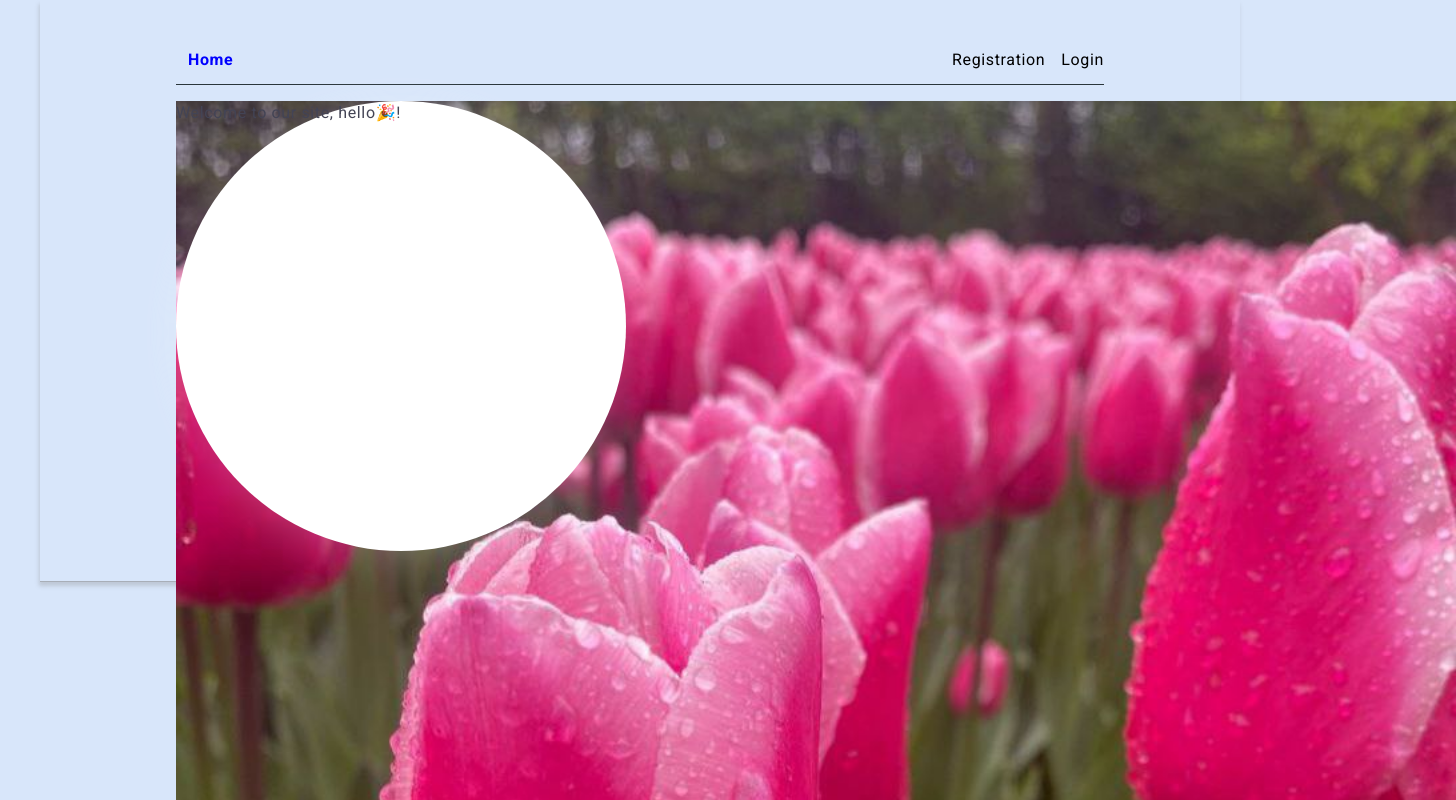
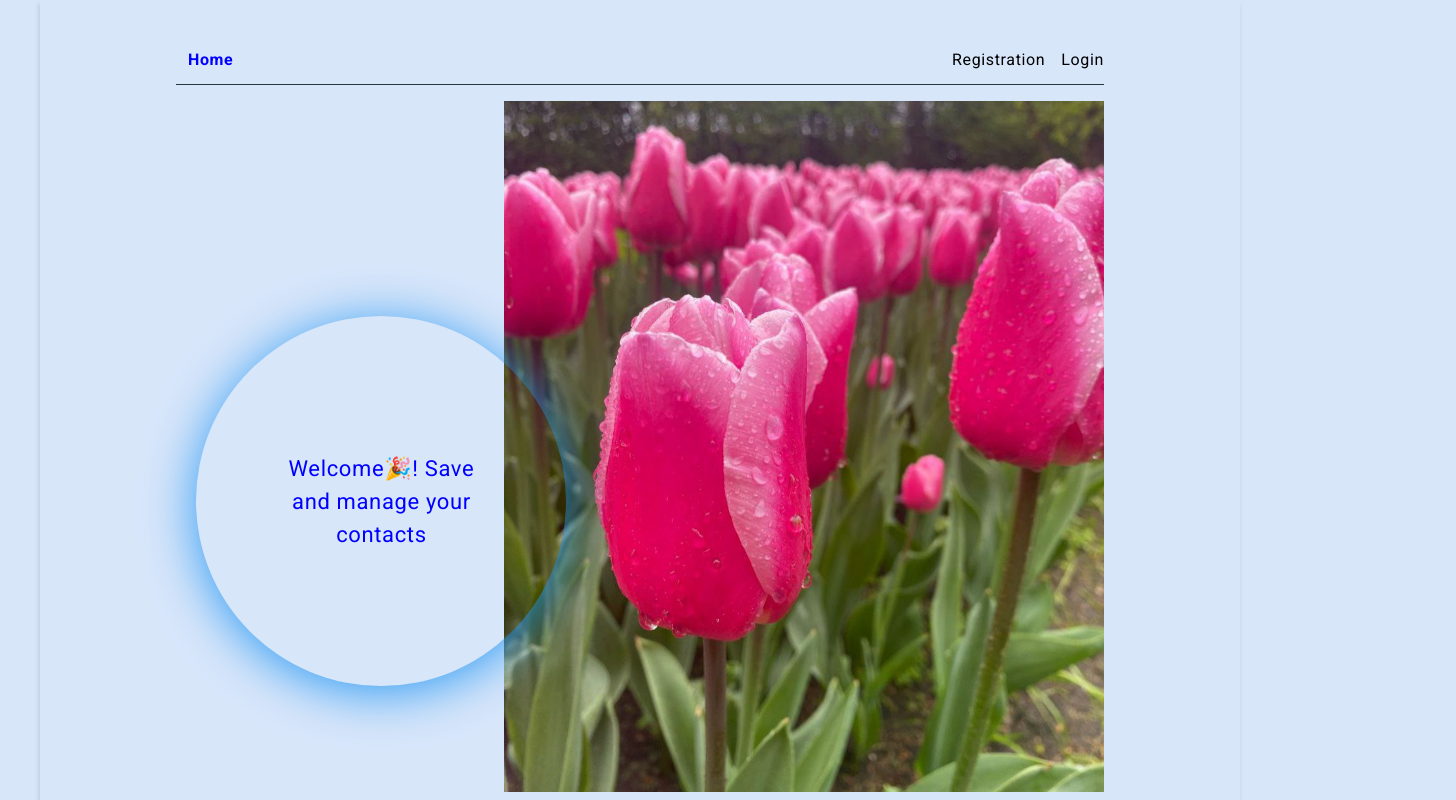
Before and after one commit to NataliaZgurska/goit-react-hw-08, a React (Vite) app: page / in a window 1280 px wide. Shown: the top 800 px of the page, 1456 px wide, since content can reach past the window. Built offline with nearby package versions, Linux system fonts and the light colour scheme; no server answers.

Commit message:
update HomePage css

```diff
--- a/src/index.css
+++ b/src/index.css
@@ -39,7 +39,6 @@ input:focus {
 img {
   display: block;
   max-width: 100%;
-  /* max-width: auto; */
   height: auto;
 }
 
--- a/src/pages/ContactsPage/ContactsPage.module.css
+++ b/src/pages/ContactsPage/ContactsPage.module.css
@@ -2,7 +2,7 @@
   display: flex;
   flex-direction: column;
   align-items: center;
-  background-color: white;
+  background-color: #f9f9f6c9;
   box-shadow: 0px 6px 50px rgba(217, 229, 255, 0.7);
   border-radius: 10px;
   padding-top: 18px;
--- a/src/pages/HomePage/HomePage.jsx
+++ b/src/pages/HomePage/HomePage.jsx
@@ -8,13 +8,16 @@ const HomePage = () => {
       <Helmet>
         <title>HomePage</title>
       </Helmet>
-      <div className={css.homePageContainer}></div>
-      <div className={css.imgWrap}>
-        <img src={firstPicture} alt="tulips" className={css.homePageImg} />
-      </div>
+      <div className={css.homePageContainer}>
+        <div className={css.circle}>
+          <p className={css.welcomeText}>
+            Welcome🎉! Save and manage your contacts
+          </p>
+        </div>
 
-      <div className={css.circle}>
-        <p>Welcome to our site, hello🎉!</p>
+        <div className={css.imgWrap}>
+          <img src={firstPicture} alt="tulips" className={css.homePageImg} />
+        </div>
       </div>
     </>
   );
--- a/src/pages/HomePage/HomePage.module.css
+++ b/src/pages/HomePage/HomePage.module.css
@@ -1,40 +1,96 @@
 .homePageContainer {
-  width: 100vw;
-  /* height: 100vh; */
+  position: relative;
+  height: 100vh;
+}
 
-  /* background-image: url(./tulips-min.jpg); */
-  /* background-size: contain;
-  background-repeat: no-repeat;
-  background-position: left 70% top;
-
-  display: flex;
-  flex-direction: column;
-  justify-content: center;
-  align-items: center;
+.circle {
+  width: 370px;
+  height: 370px;
+  width: 200px;
+  height: 200px;
+  border-radius: 50%;
+  box-shadow: 0px 6px 50px rgba(33 150 243 / 94%);
 
   position: absolute;
-  z-index: 1; */
+  left: 20px;
+  top: 50%;
+  transform: translateY(-50%);
+  display: flex;
+  align-items: center;
+  justify-content: center;
+
+  animation-name: fadeHomePageCircle;
+  animation-duration: 1.5s;
+  animation-timing-function: linear;
+  animation-delay: 0s;
+  animation-iteration-count: 1;
+  animation-fill-mode: forwards;
+}
+
+@keyframes fadeHomePageCircle {
+  0% {
+    width: 200px;
+    height: 200px;
+  }
+  25% {
+    width: 220px;
+    height: 220px;
+  }
+  50% {
+    width: 270px;
+    height: 270px;
+  }
+  75% {
+    width: 320px;
+    height: 320px;
+  }
+  100% {
+    width: 370px;
+    height: 370px;
+  }
+}
+
+.welcomeText {
+  opacity: 0;
+  width: 200px;
+  height: 200px;
+  border-radius: 50%;
+  display: flex;
+  align-items: center;
+  justify-content: center;
+  text-align: center;
+  font-size: 22px;
+  color: blue;
+
+  animation-name: fadeHomePageWelcomeText;
+  animation-duration: 1.5s;
+  animation-timing-function: linear;
+  animation-delay: 0s;
+  animation-iteration-count: 1;
+  animation-fill-mode: forwards;
+}
+
+@keyframes fadeHomePageWelcomeText {
+  0% {
+    opacity: 0;
+  }
+
+  50% {
+    opacity: 0.5;
+  }
+
+  100% {
+    opacity: 1;
+  }
 }
 
 .imgWrap {
-  width: 100%;
-  position: absolute;
-  z-index: 1;
+  float: right;
+  width: 600px;
+  height: auto;
+  margin-left: 20px;
 }
 
 .homePageImg {
   width: 100%;
 }
-
-.circle {
-  position: relative;
-  z-index: 2;
-  /* left: 25%;
-  top: 25%; */
-  width: 450px;
-  height: 450px;
-  border-radius: 50%;
-  /* background-color: #f7faff42; */
-  background-color: white;
-  box-shadow: 0px 6px 50px #f7faff42;
-}
--- a/src/pages/RegistrationPage/RegistrationPage.module.css
+++ b/src/pages/RegistrationPage/RegistrationPage.module.css
@@ -1,5 +1,4 @@
 .wrap {
-  /* background-color: #e0ffff; */
   height: 100vh;
   width: 100vw;
   display: flex;
@@ -17,8 +16,7 @@
   height: 576px;
   border-radius: 50%;
 
-  /* background-color: #f7faff; */
-  background-color: #f7faff42;
+  background-color: #f9f9f6c9;
   box-shadow: 0px 6px 50px #f7faff42;
   animation-name: fadeCircle;
   animation-duration: 1s;
@@ -107,8 +105,6 @@
   border-radius: 8px;
   border: 1px solid gray;
   background-color: #2f85e2;
-  /* background-color: #256fbe; */
-  /* box-shadow: -1px 4px 4px 0px #8080804d; */
   box-shadow: -4px 4px 5px 0px rgba(115, 111, 115, 1);
 
   color: white;
```
